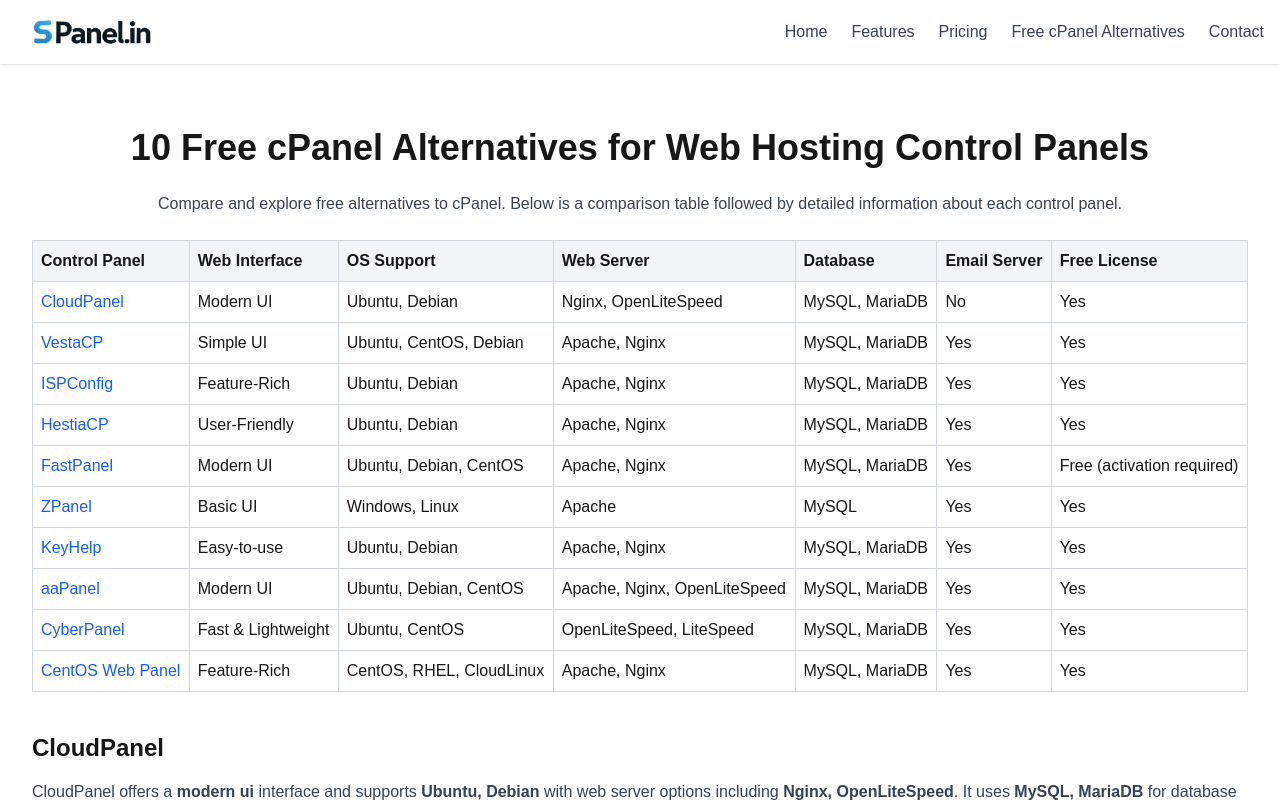
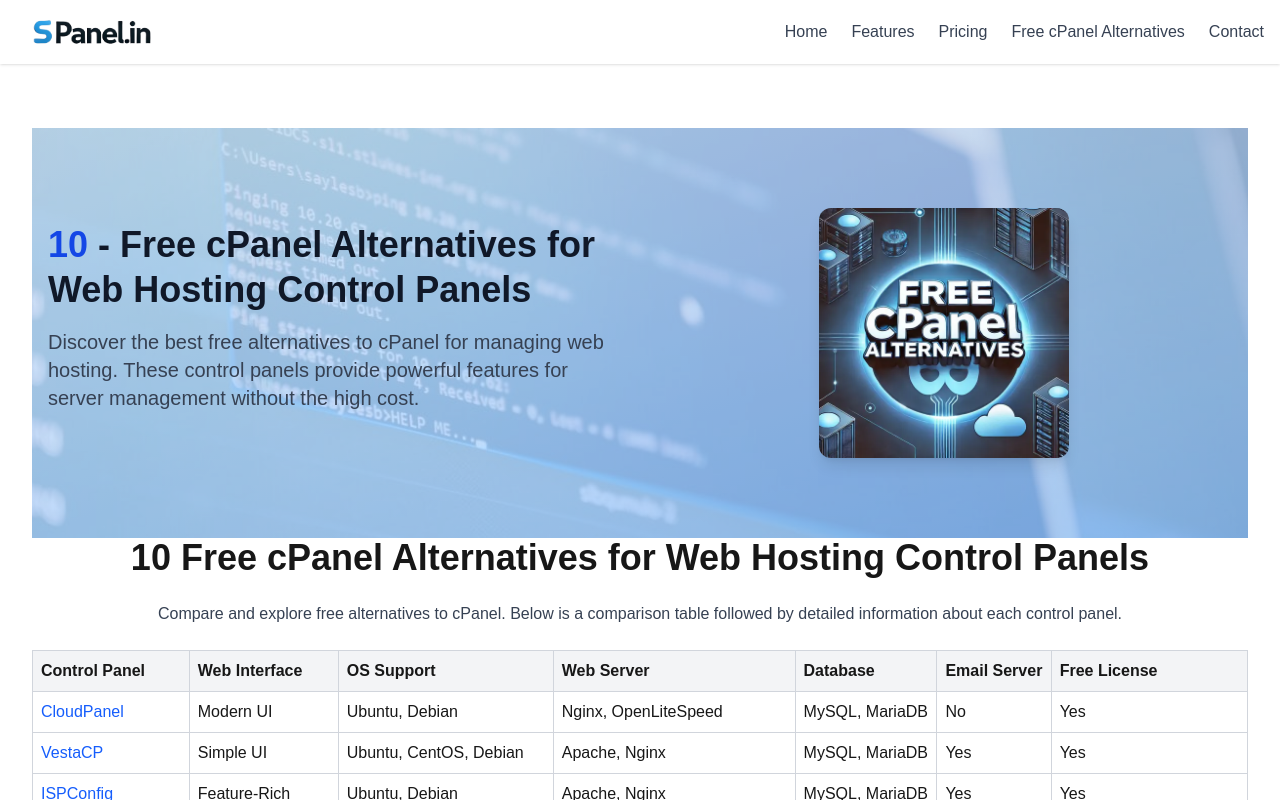
Before and after one commit to vstarhosting/spanel, a Next.js app: page /web-hosting/10-best-free-cpanel-alternatives in a window 1280 px wide. Shown: the top 800 px of the page. Built offline with nearby package versions, Linux system fonts and the light colour scheme.

Commit message:
free alternative cpanel image added

```diff
--- /dev/null
+++ b/app/web-hosting/10-best-free-cpanel-alternatives/layout.tsx
@@ -0,0 +1,12 @@
+export const metadata = {
+    title: '10 Free cPanel Alternatives for Web Hosting Control Panels',
+    description: 'Compare 10 free alternatives to cPanel including CloudPanel, VestaCP, ISPConfig, HestiaCP, FastPanel, ZPanel, KeyHelp, aaPanel, CyberPanel, and CentOS.',
+  };
+
+  export default function PrivacyLayout({
+    children,
+  }: {
+    children: React.ReactNode;
+  }) {
+    return <>{children}</>; // No Header & Footer, just children
+  }
--- a/app/web-hosting/10-best-free-cpanel-alternatives/page.tsx
+++ b/app/web-hosting/10-best-free-cpanel-alternatives/page.tsx
@@ -1,9 +1,4 @@
-export const metadata = {
-    title:
-      "10 Free cPanel Alternatives for Web Hosting Control Panels",
-    description:
-      "Compare 10 free alternatives to cPanel including CloudPanel, VestaCP, ISPConfig, HestiaCP, FastPanel, ZPanel, KeyHelp, aaPanel, CyberPanel, and CentOS.",
-  };
+
 
   const tableData = [
     {
@@ -111,6 +106,43 @@
   export default function CPanelAlternativesPage() {
     return (
       <div className="container mx-auto px-4 py-8">
+
+
+<section className="bg-gradient-to-br from-blue-100 to-blue-300 py-20 relative overflow-hidden">
+  {/* Background Overlay */}
+  <div
+    className="absolute inset-0 opacity-20"
+    style={{
+      backgroundImage: 'url(/hero-b.jpeg)',
+      backgroundSize: 'cover',
+      backgroundPosition: 'center',
+    }}
+  />
+
+  <div className="max-w-7xl mx-auto px-4 relative z-10 grid grid-cols-1 md:grid-cols-2 gap-8 items-center">
+    {/* Left Column - Hero Text & Call to Action */}
+    <div className="text-left">
+      <h1 className="text-4xl md:text-4xl font-extrabold text-gray-900 leading-tight mb-4">
+        <span className="text-blue-700">10</span> - Free cPanel Alternatives for Web Hosting Control Panels
+      </h1>
+      <p className="text-xl text-gray-700 mb-8">
+        Discover the best free alternatives to cPanel for managing web hosting. These control panels provide powerful features for server management without the high cost.
+      </p>
+    </div>
+
+    {/* Right Column - Hero Image */}
+    <div className="flex justify-center">
+      <img
+        src="/free-cpanel-alternatives.webp"
+        alt="Free cPanel Alternatives"
+        title="Free cPanel Alternatives"
+        className="rounded-xl shadow-lg w-1/2 max-w-[250px]"
+      />
+    </div>
+  </div>
+</section>
+
+
         <h1 className="text-4xl font-bold mb-6 text-center">
           10 Free cPanel Alternatives for Web Hosting Control Panels
         </h1>
@@ -175,6 +207,7 @@
             </tbody>
           </table>
         </div>
+
 
         {/* Detailed Information Sections */}
         <div className="space-y-10">
```
Also changed, not shown: public/free-cpanel-alternatives.webp (added).
